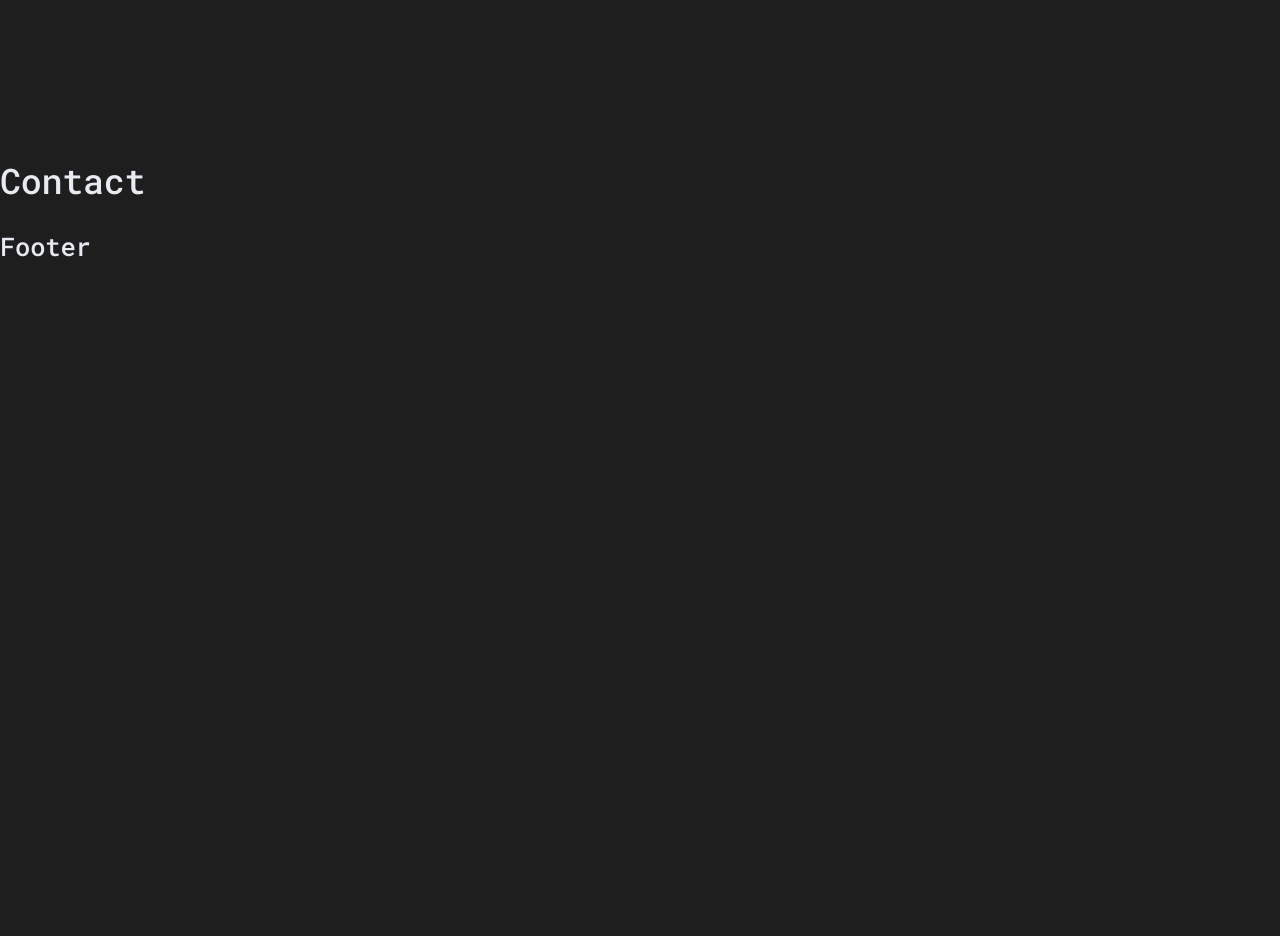
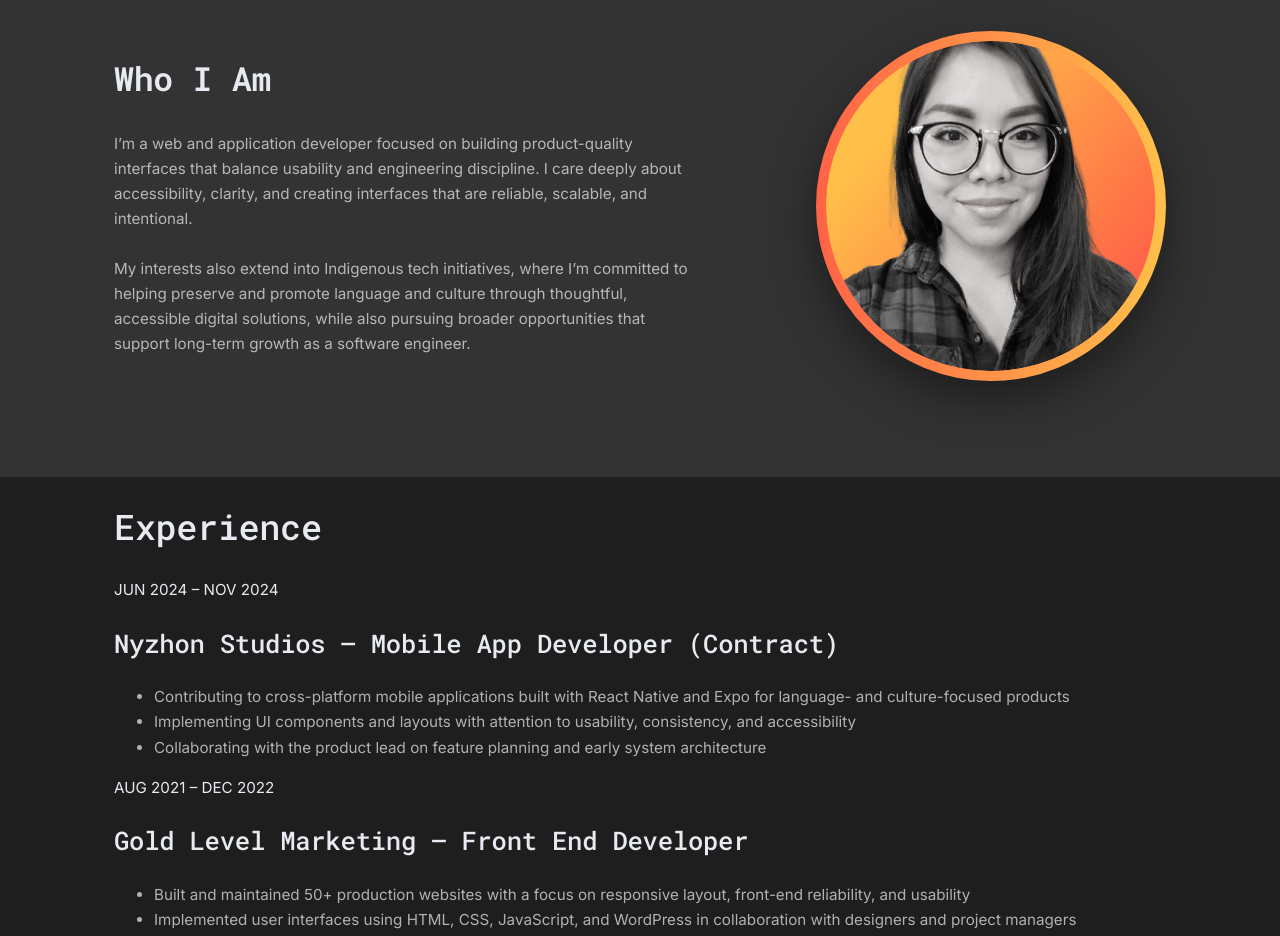
Before and after one commit to jordnlnn/dev-portfolio-26, a React (Vite) app: page / in a window 1280 px wide. Shown: the part 766-1702 px from the top of the page. Before the commit the page ends 1053 px from the top, so only its background shows below. Built offline with nearby package versions, Linux system fonts and the light colour scheme.

Commit message:
Add and style About section, add content for Experience section

```diff
--- a/src/app/App.jsx
+++ b/src/app/App.jsx
@@ -1,6 +1,7 @@
-import Navbar from "../sections/Navbar";
+import Navbar from "../components/layout/Navbar";
 import Hero from "/src/sections/Hero";
 import About from "/src/sections/About";
+import Experience from "/src/sections/Experience";
 import Projects from "/src/sections/Projects";
 import Contact from "/src/sections/Contact";
 import Footer from "/src/sections/Footer";
@@ -12,6 +13,7 @@
       <main>
         <Hero />
         <About />
+        <Experience />
         <Projects />
         <Contact />
         <Footer />
--- /dev/null
+++ b/src/data/experience.js
@@ -0,0 +1,32 @@
+export const experience = [
+  {
+    dates: "JUN 2024 – NOV 2024",
+    company: "Nyzhon Studios",
+    role: "Mobile App Developer (Contract)",
+    bullets: [
+      "Contributing to cross-platform mobile applications built with React Native and Expo for language- and culture-focused products",
+      "Implementing UI components and layouts with attention to usability, consistency, and accessibility",
+      "Collaborating with the product lead on feature planning and early system architecture",
+    ],
+  },
+  {
+    dates: "AUG 2021 – DEC 2022",
+    company: "Gold Level Marketing",
+    role: "Front End Developer",
+    bullets: [
+      "Built and maintained 50+ production websites with a focus on responsive layout, front-end reliability, and usability",
+      "Implemented user interfaces using HTML, CSS, JavaScript, and WordPress in collaboration with designers and project managers",
+      "Supported ongoing improvements through testing, refinements, and real-world client constraints",
+    ],
+  },
+  {
+    dates: "AUG 2021 – DEC 2022",
+    company: "Upwork",
+    role: "Independent Web Developer",
+    bullets: [
+      "Led early-stage planning, content modeling, and UX definition for client web projects",
+      "Translated ideas into structured, build-ready plans using FigJam and Figma",
+      "Emphasized clear communication, technical feasibility, and scoped delivery",
+    ],
+  },
+];
--- a/src/sections/About.jsx
+++ b/src/sections/About.jsx
@@ -1,7 +1,32 @@
 export default function About() {
   return (
-    <section id="about">
-      <h2 style={{ fontFamily: "var(--font-mono)" }}>About Section</h2>
+    <section className="about" id="about">
+      <div className="container about__inner">
+        <div className="about__content">
+          <h2 className="about__title">Who I Am</h2>
+
+          <p>
+            I’m a web and application developer focused on building
+            product-quality interfaces that balance usability and engineering
+            discipline. I care deeply about accessibility, clarity, and creating
+            interfaces that are reliable, scalable, and intentional.
+          </p>
+
+          <p>
+            My interests also extend into Indigenous tech initiatives, where I’m
+            committed to helping preserve and promote language and culture
+            through thoughtful, accessible digital solutions, while also
+            pursuing broader opportunities that support long-term growth as a
+            software engineer.
+          </p>
+        </div>
+
+        <div className="about__media" aria-hidden="true">
+          <div className="about__avatar">
+            <img src="../../assets/portrait.png" alt="" />
+          </div>
+        </div>
+      </div>
     </section>
   );
 }
--- /dev/null
+++ b/src/sections/Experience.jsx
@@ -0,0 +1,34 @@
+import { experience } from "../data/experience.js";
+
+export default function Experience() {
+  return (
+    <section className="experience" id="experience">
+      <div className="container experience__inner">
+        <h2 className="experience__title">Experience</h2>
+
+        <div className="experience__list">
+          {experience.map((job) => (
+            <article
+              key={`${job.company}-${job.role}`}
+              className="experience__item"
+            >
+              <div className="experience__dates">{job.dates}</div>
+
+              <h3 className="experience__heading">
+                <span className="experience__company">{job.company}</span>
+                <span className="experience__dash"> — </span>
+                <span className="experience__role">{job.role}</span>
+              </h3>
+
+              <ul className="experience__bullets">
+                {job.bullets.map((b) => (
+                  <li key={b}>{b}</li>
+                ))}
+              </ul>
+            </article>
+          ))}
+        </div>
+      </div>
+    </section>
+  );
+}
--- a/src/sections/Projects.jsx
+++ b/src/sections/Projects.jsx
@@ -3,7 +3,7 @@
 export default function Projects() {
   return (
     <section style={{ padding: "var(--space-6) var(--space-4)" }} id="projects">
-      {/* <div style={{ maxWidth: "var(--max)", margin: "0 auto" }}>
+      <div style={{ maxWidth: "var(--max)", margin: "0 auto" }}>
         <h2
           style={{
             fontSize: "var(--fs-3)",
@@ -55,7 +55,7 @@
             </article>
           ))}
         </div>
-      </div> */}
+      </div>
     </section>
   );
 }
--- /dev/null
+++ b/src/styles/_about.scss
@@ -0,0 +1,48 @@
+.about {
+  padding: var(--space-9) 0;
+  background: var(--gray);
+  border-top: 1px solid rgba(231, 234, 240, 0.06);
+}
+
+.about__inner {
+  display: grid;
+  grid-template-columns: 1.2fr 0.8fr;
+  align-items: center;
+  gap: var(--space-8);
+}
+
+.about__title {
+  font-family: var(--font-mono);
+  font-weight: 600;
+  font-size: clamp(1.8rem, 2.6vw, 2.3rem);
+  margin-bottom: var(--space-5);
+  color: var(--text);
+}
+
+.about__content p {
+  max-width: 60ch;
+  font-size: var(--fs-1);
+  color: var(--muted);
+  margin-bottom: var(--space-4);
+}
+
+.about__media {
+  display: grid;
+  justify-items: end;
+}
+
+.about__avatar {
+  width: 350px;
+  height: 350px;
+  border-radius: 999px;
+  padding: 10px;
+  background: var(--accent-gradient);
+  box-shadow: 0 18px 50px rgba(0, 0, 0, 0.45);
+}
+
+.about__avatar img {
+  width: 100%;
+  height: 100%;
+  border-radius: 999px;
+  object-fit: cover;
+}
--- a/src/styles/_tokens.scss
+++ b/src/styles/_tokens.scss
@@ -2,7 +2,7 @@
   /*Colors*/
   --bg: #1e1e1e;
   --text: #e7eaf0;
-  --muted: #a7b0c0;
+  --muted: rgba(231, 234, 240, 0.72);
   --gray: #333333;
   // --darker-gray: #1e1e1e;
   //--panel: #151a22;
--- a/src/styles/main.scss
+++ b/src/styles/main.scss
@@ -3,3 +3,4 @@
 @use "./globals";
 @use "./navbar";
 @use "./hero";
+@use "./about";
```
Also changed, not shown: assets/Portrait.png (added), src/components/layout/Navbar.jsx (renamed from src/sections/Navbar.jsx).
